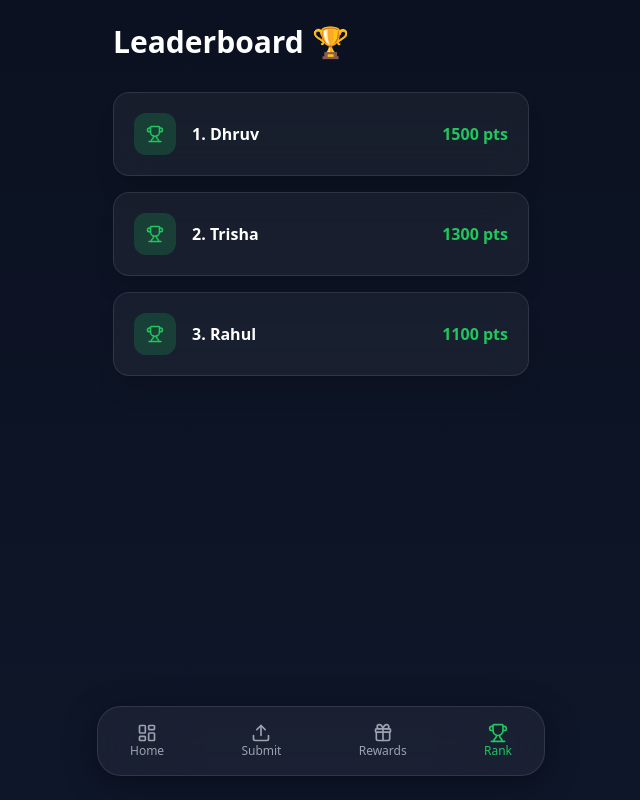
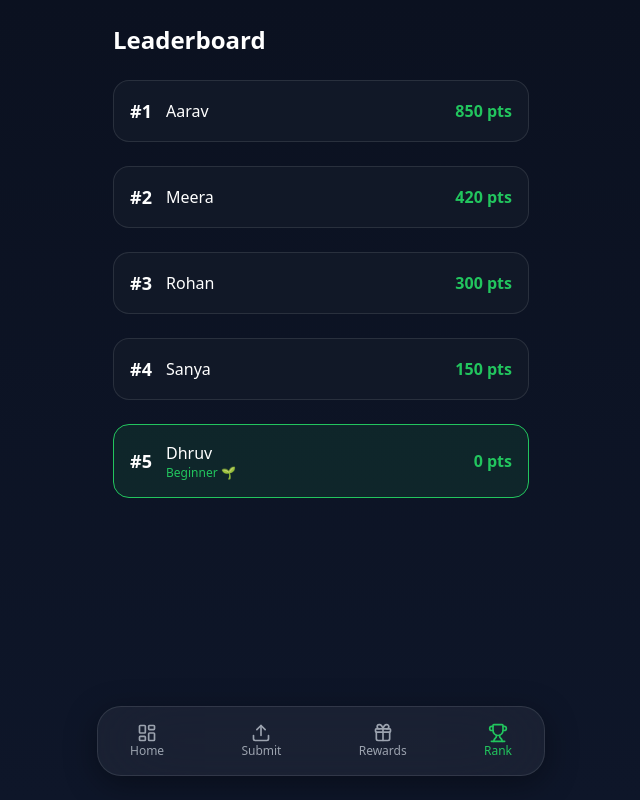
Before and after one commit to dhrxvjhx/ReValue, a React (Vite) app: page /leaderboard in a window 1280 px wide. Shown: the whole page, without its empty margins (319-959 px from the left). Built offline with nearby package versions, Linux system fonts and the light colour scheme.

Commit message:
Implement dynamic leaderboard with ranking and user highlight

```diff
--- a/src/pages/Leaderboard.jsx
+++ b/src/pages/Leaderboard.jsx
@@ -1,41 +1,73 @@
-import { Trophy } from "lucide-react"
-
-const users = [
-    { name: "Dhruv", points: 1500 },
-    { name: "Trisha", points: 1300 },
-    { name: "Rahul", points: 1100 },
-]
+import { motion } from "framer-motion"
+import { useApp } from "../context/AppContext"
 
 function Leaderboard() {
+    const { totalPoints, userLevel } = useApp()
+
+    // Simulated users
+    const users = [
+        { name: "Aarav", points: 850 },
+        { name: "Meera", points: 420 },
+        { name: "Rohan", points: 300 },
+        { name: "Sanya", points: 150 },
+    ]
+
+    // Add current user dynamically
+    const currentUser = {
+        name: "Dhruv",
+        points: totalPoints,
+        level: userLevel.title,
+    }
+
+    const leaderboard = [...users, currentUser]
+        .sort((a, b) => b.points - a.points)
+
     return (
-        <div>
-            <h2 className="text-3xl font-bold mb-8">
-                Leaderboard 🏆
-            </h2>
+        <div className="space-y-6">
+            <h2 className="text-2xl font-bold">Leaderboard</h2>
 
-            <div className="space-y-4">
-                {users.map((user, index) => (
-                    <div
-                        key={index}
-                        className="glass-card p-5 flex justify-between items-center"
+            {leaderboard.map((user, index) => {
+                const isCurrentUser = user.name === "Dhruv"
+
+                return (
+                    <motion.div
+                        key={user.name}
+                        initial={{ opacity: 0, y: 10 }}
+                        animate={{ opacity: 1, y: 0 }}
+                        className={`
+              flex justify-between items-center
+              p-4 rounded-2xl
+              border
+              ${isCurrentUser
+                                ? "bg-primary/10 border-primary"
+                                : "bg-[#111827] border-white/10"
+                            }
+            `}
                     >
-                        <div className="flex items-center gap-4">
-                            <div className="bg-primary/20 p-3 rounded-xl">
-                                <Trophy className="text-primary" size={18} />
-                            </div>
+                        <div className="flex items-center gap-3">
+                            <span className="text-lg font-bold w-6">
+                                #{index + 1}
+                            </span>
+
                             <div>
-                                <p className="font-semibold">
-                                    {index + 1}. {user.name}
+                                <p className="font-medium">
+                                    {user.name}
                                 </p>
+
+                                {isCurrentUser && (
+                                    <p className="text-xs text-primary">
+                                        {userLevel.title}
+                                    </p>
+                                )}
                             </div>
                         </div>
 
-                        <p className="text-primary font-bold">
+                        <span className="font-semibold text-primary">
                             {user.points} pts
-                        </p>
-                    </div>
-                ))}
-            </div>
+                        </span>
+                    </motion.div>
+                )
+            })}
         </div>
     )
 }
```
